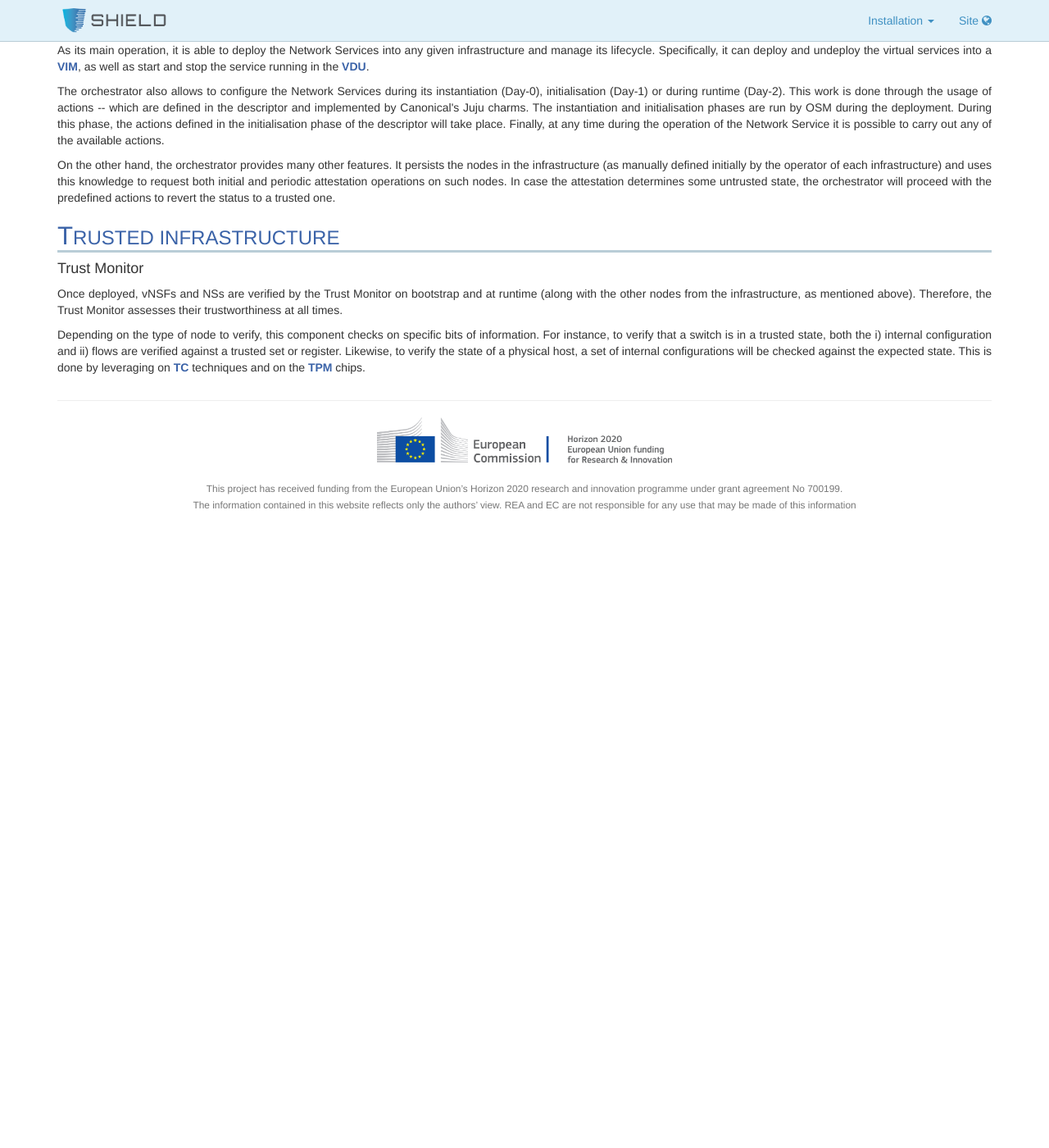
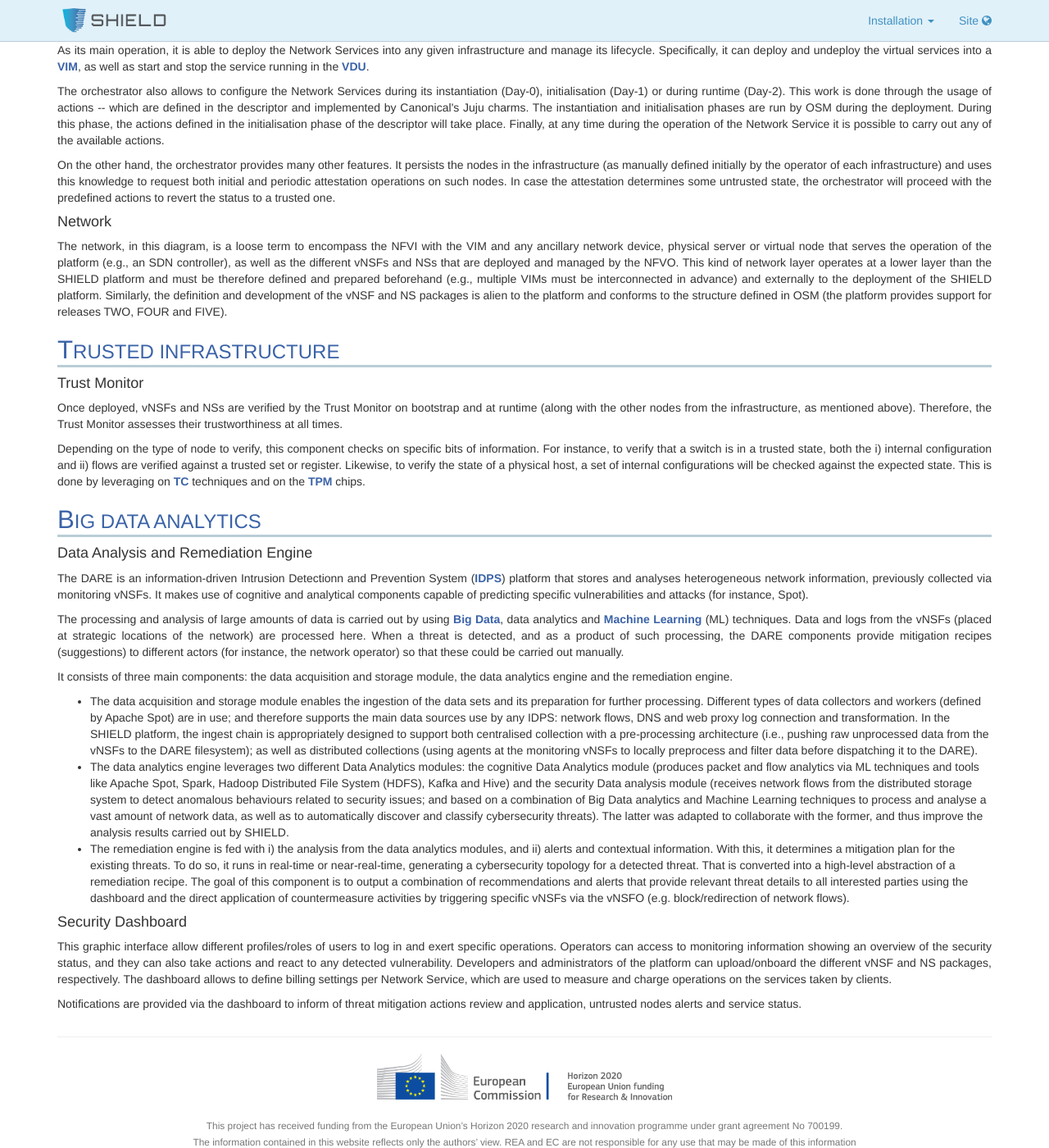
Before and after one commit to shield-h2020/shield-h2020.github.io, a Jekyll site: the page built from about/architecture.html, in a window 1280 px wide and 1400 px high, scrolled down 797 px. Shown: the whole window at 82% size. Built offline with Jekyll 4.4.1, drawn with Linux system fonts in a browser that asks for light colours; comment, search, counter and statistics services are not loaded; before the commit the page ends 1432 px from its top, so only the background shows below that; some of the changed text lies outside the part shown.

Commit message:
Final version of the Architecture page

```diff
--- a/about/architecture.html
+++ b/about/architecture.html
@@ -22,7 +22,7 @@ layout: page
 		</p>
 
 		<p class="text-justify">
-			Any package uploaded is a wrapper of the structure used by the <strong>NFVO</strong> (here, OSM). The package contains some extra files with metadata on the package (e.g., the OSM version, hashes of different files, etc). This makes it possible to validate the trustworthiness of other uploaded package.
+			Any package uploaded is a wrapper of the structure defined by the <strong>NFVO</strong> (here, OSM). The package contains some extra files with metadata on the package (e.g., the OSM version, hashes of different files, etc). This makes it possible to validate the trustworthiness of other uploaded package.
 		</p>
 
 		<h4>vNSF Orchestrator</h4>
@@ -44,6 +44,11 @@ layout: page
 			On the other hand, the orchestrator provides many other features. It persists the nodes in the infrastructure (as manually defined initially by the operator of each infrastructure) and uses this knowledge to request both initial and periodic attestation operations on such nodes. In case the attestation determines some untrusted state, the orchestrator will proceed with the predefined actions to revert the status to a trusted one.
 		</p>
 
+		<h4>Network</h4>
+		<p class="text-justify">
+			The network, in this diagram, is a loose term to encompass the NFVI with the VIM and any ancillary network device, physical server or virtual node that serves the operation of the platform (e.g., an SDN controller), as well as the different vNSFs and NSs that are deployed and managed by the NFVO. This kind of network layer operates at a lower layer than the SHIELD platform and must be therefore defined and prepared beforehand (e.g., multiple VIMs must be interconnected in advance) and externally to the deployment of the SHIELD platform. Similarly, the definition and development of the vNSF and NS packages is alien to the platform and conforms to the structure defined in OSM (the platform provides support for releases TWO, FOUR and FIVE).
+		</p>
+
 		<h3>Trusted Infrastructure</h3>
 
 		<h4>Trust Monitor</h4>
@@ -55,5 +60,42 @@ layout: page
 			Depending on the type of node to verify, this component checks on specific bits of information. For instance, to verify that a switch is in a trusted state, both the i) internal configuration and ii) flows are verified against a trusted set or register. Likewise, to verify the state of a physical host, a set of internal configurations will be checked against the expected state. This is done by leveraging on <strong>TC</strong> techniques and on the <strong>TPM</strong> chips.
 		</p>
 
+		<h3>Big Data Analytics</h3>
+
+		<h4>Data Analysis and Remediation Engine</h4>
+		<p class="text-justify">
+			The DARE is an information-driven Intrusion Detectionn and Prevention System (<strong>IDPS</strong>) platform that stores and analyses heterogeneous network information, previously collected via monitoring vNSFs. It makes use of cognitive and analytical
+			components capable of predicting specific vulnerabilities and attacks (for instance, Spot).
+		</p>
+
+		<p class="text-justify">
+			The processing and analysis of large amounts of data is carried out by using <strong>Big Data</strong>, data analytics and <strong>Machine Learning</strong> (ML) techniques. Data and logs from the vNSFs (placed at strategic locations of the network) are processed here. When a threat is detected, and as a product of such processing, the DARE components provide mitigation recipes (suggestions) to different actors (for instance, the network operator) so that these could be carried out manually.
+		</p>
+
+		<p class="text-justify">
+			It consists of three main components: the data acquisition and storage module, the data analytics engine and the remediation engine.
+
+			<ul>
+				<li>
+					The data acquisition and storage module enables the ingestion of the data sets and its preparation for further processing. Different types of data collectors and workers (defined by Apache Spot) are in use; and therefore supports the main data sources use by any IDPS: network flows, DNS and web proxy log connection and transformation. In the SHIELD platform, the ingest chain is appropriately designed to support both centralised collection with a pre-processing architecture (i.e., pushing raw unprocessed data from the vNSFs to the DARE filesystem); as well as distributed collections (using agents at the monitoring vNSFs to locally preprocess and filter data before dispatching it to the DARE).
+				</li>
+				<li>
+					The data analytics engine leverages two different Data Analytics modules: the cognitive Data Analytics module (produces packet and flow analytics via ML techniques and tools like Apache Spot, Spark, Hadoop Distributed File System (HDFS), Kafka and Hive) and the security Data analysis module (receives network flows from the distributed storage system to detect anomalous behaviours related to security issues; and based on a combination of Big Data analytics and Machine Learning techniques to process and analyse a vast amount of network data, as well as to automatically discover and classify cybersecurity threats). The latter was adapted to collaborate with the former, and thus improve the analysis results carried out by SHIELD.
+				</li>
+				<li>
+					The remediation engine is fed with i) the analysis from the data analytics modules, and ii) alerts and contextual information. With this, it determines a mitigation plan for the existing threats. To do so, it runs in real-time or near-real-time, generating a cybersecurity topology for a detected threat. That is converted into a high-level abstraction of a remediation recipe. The goal of this component is to output a combination of recommendations and alerts that provide relevant threat details to all interested parties using the dashboard and the direct application of countermeasure activities by triggering specific vNSFs via the vNSFO (e.g. block/redirection of network flows).
+				</li>
+			</ul>
+		</p>
+
+		<h4>Security Dashboard</h4>
+		<p class="text-justify">
+			This graphic interface allow different profiles/roles of users to log in and exert specific operations. Operators can access to monitoring information showing an overview of the security status, and they can also take actions and react to any detected vulnerability. Developers and administrators of the platform can upload/onboard the different vNSF and NS packages, respectively. The dashboard allows to define billing settings per Network Service, which are used to measure and charge operations on the services taken by clients.
+		</p>
+
+		<p class="text-justify">
+			Notifications are provided via the dashboard to inform of threat mitigation actions review and application, untrusted nodes alerts and service status.
+		</p>
+
 	</div>
 </div>
```
